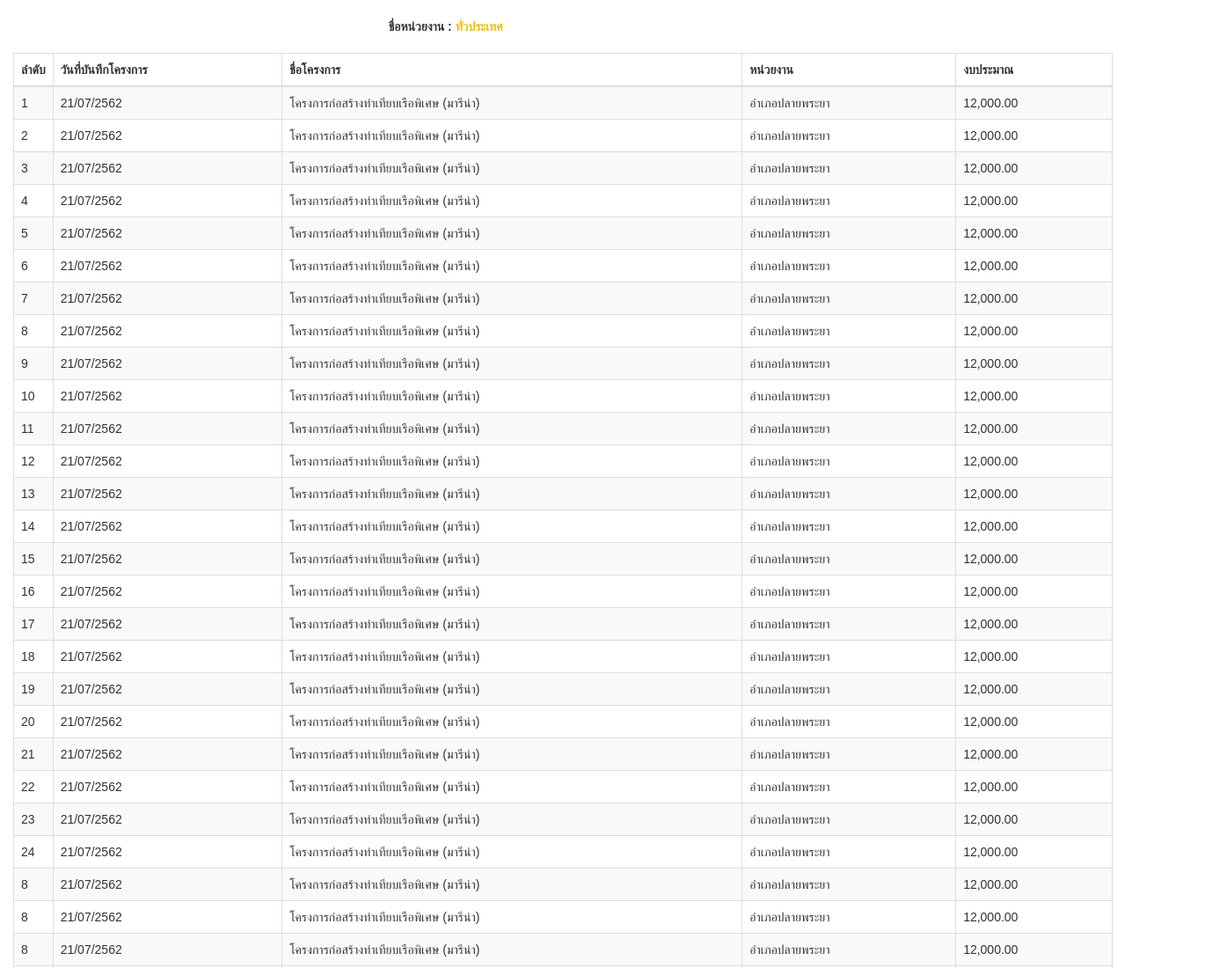
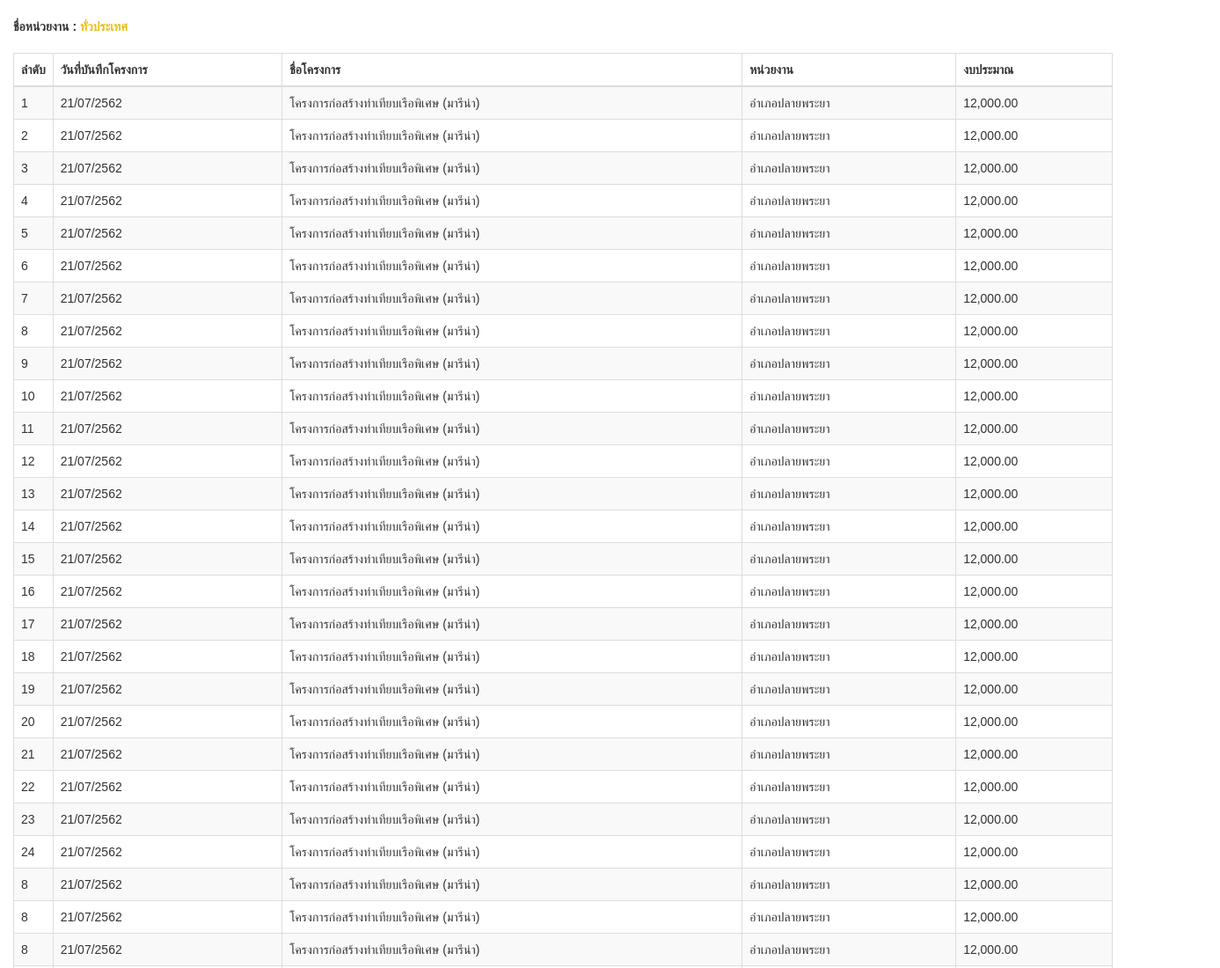
Before and after one commit to armshare/autotable-TH-Report, a plain HTML site: page index.html in a window 1280 px wide. Shown: the top 1100 px of the page at 88% size, 1387 px wide, since content can reach past the window. Drawn offline with nearby package versions, Linux system fonts and the light colour scheme; a script that the page names is missing.

Commit message:
Update index.html
remove class: offset

```diff
--- a/index.html
+++ b/index.html
@@ -22,7 +22,7 @@
     <script src="https://unpkg.com/jspdf-autotable@3.1.4/dist/jspdf.plugin.autotable.js"></script>
   </head>
   <body style="font-family: 'Sarabun', sans-serif;">
-    <div class="col-sm-9 col-sm-offset-4 tablePanel">
+    <div class="col-sm-9  tablePanel">
       <div class="form-group m-b-10" style="margin-top:20px;">
         <label class="control-label" style="font-weight:bold">
           ชื่อหน่วยงาน :
```
